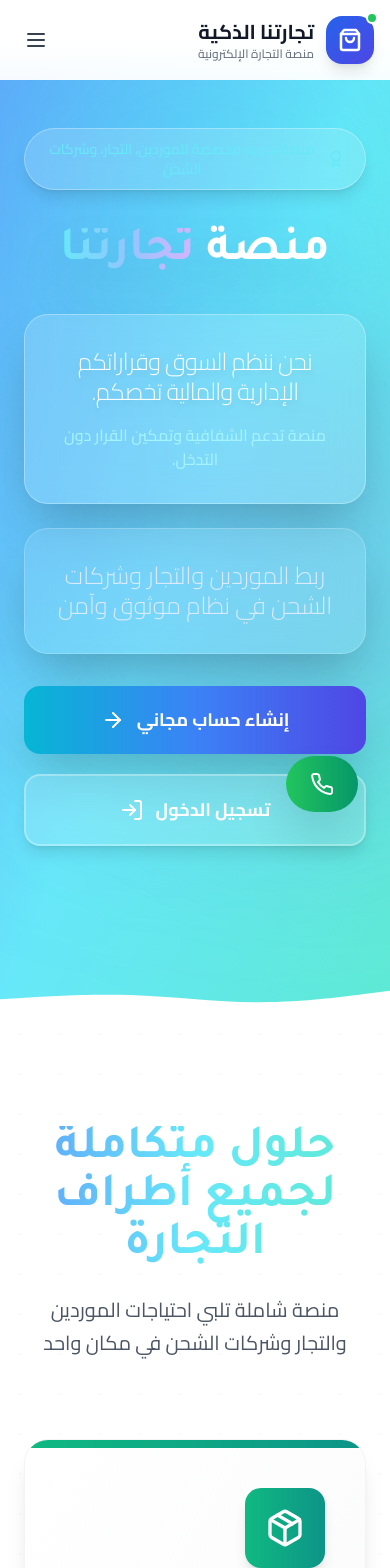
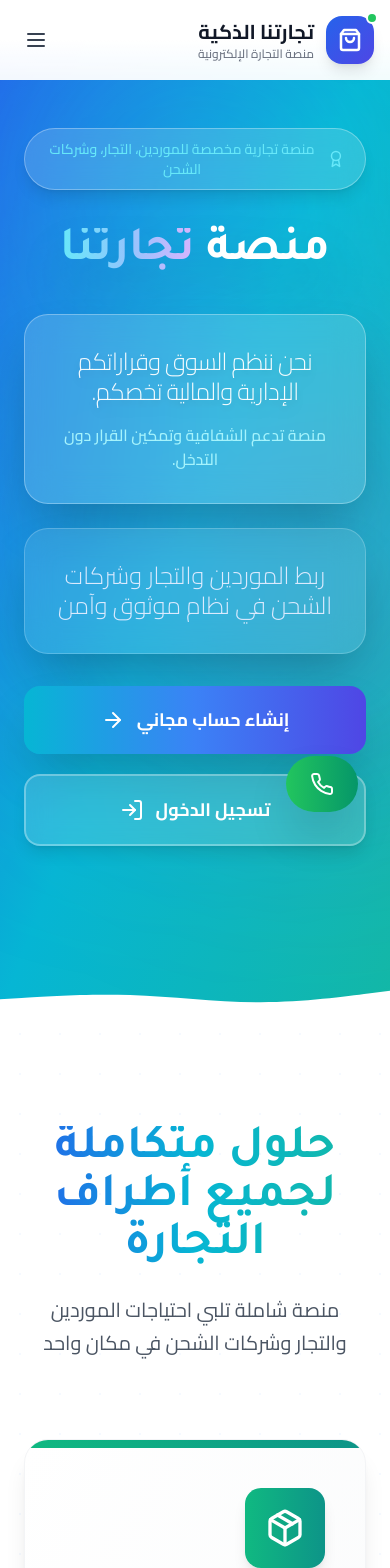
Before and after one commit to ftr9272-rgb/business-platform, a React (Vite) app: page / in a window 390 px wide. Shown: the top 1568 px of the page. Built offline with nearby package versions, Linux system fonts and the light colour scheme.

Commit message:
style: تغميق خلفية Hero Section

```diff
--- a/src/pages/LandingPage.tsx
+++ b/src/pages/LandingPage.tsx
@@ -100,7 +100,7 @@ const LandingPage = () => {
       {/* Hero Section */}
       <div className="relative overflow-hidden">
         {/* Enhanced Background with richer gradient */}
-        <div className="absolute inset-0 bg-gradient-to-br from-blue-400 via-cyan-300 to-teal-300"></div>
+        <div className="absolute inset-0 bg-gradient-to-br from-blue-600 via-cyan-500 to-teal-500"></div>
 
         {/* Enhanced Animated glowing blobs */}
         <div className="absolute inset-0 opacity-40 pointer-events-none">
@@ -241,7 +241,7 @@ const LandingPage = () => {
               whileInView={{ scale: 1 }}
               transition={{ duration: 0.5 }}
               viewport={{ once: true }}
-              className="text-5xl md:text-6xl font-bold bg-gradient-to-r from-blue-400 via-cyan-300 to-teal-300 bg-clip-text text-transparent mb-6"
+              className="text-5xl md:text-6xl font-bold bg-gradient-to-r from-blue-600 via-cyan-500 to-teal-500 bg-clip-text text-transparent mb-6"
             >
               حلول متكاملة لجميع أطراف التجارة
             </motion.h2>
@@ -352,7 +352,7 @@ const LandingPage = () => {
       </div>
 
       {/* Enhanced Demo Section */}
-      <div className="py-32 bg-gradient-to-br from-blue-400 via-cyan-300 to-teal-300 relative overflow-hidden">
+      <div className="py-32 bg-gradient-to-br from-blue-600 via-cyan-500 to-teal-500 relative overflow-hidden">
         {/* Animated background elements */}
         <div className="absolute inset-0 opacity-20">
           <div className="absolute top-0 left-0 w-full h-full" style={{ backgroundImage: 'radial-gradient(circle, rgba(255,255,255,0.1) 1px, transparent 1px)', backgroundSize: '50px 50px' }}></div>
```
Also changed, not shown: 6 other files (tests, documents, lock files or other folders).
